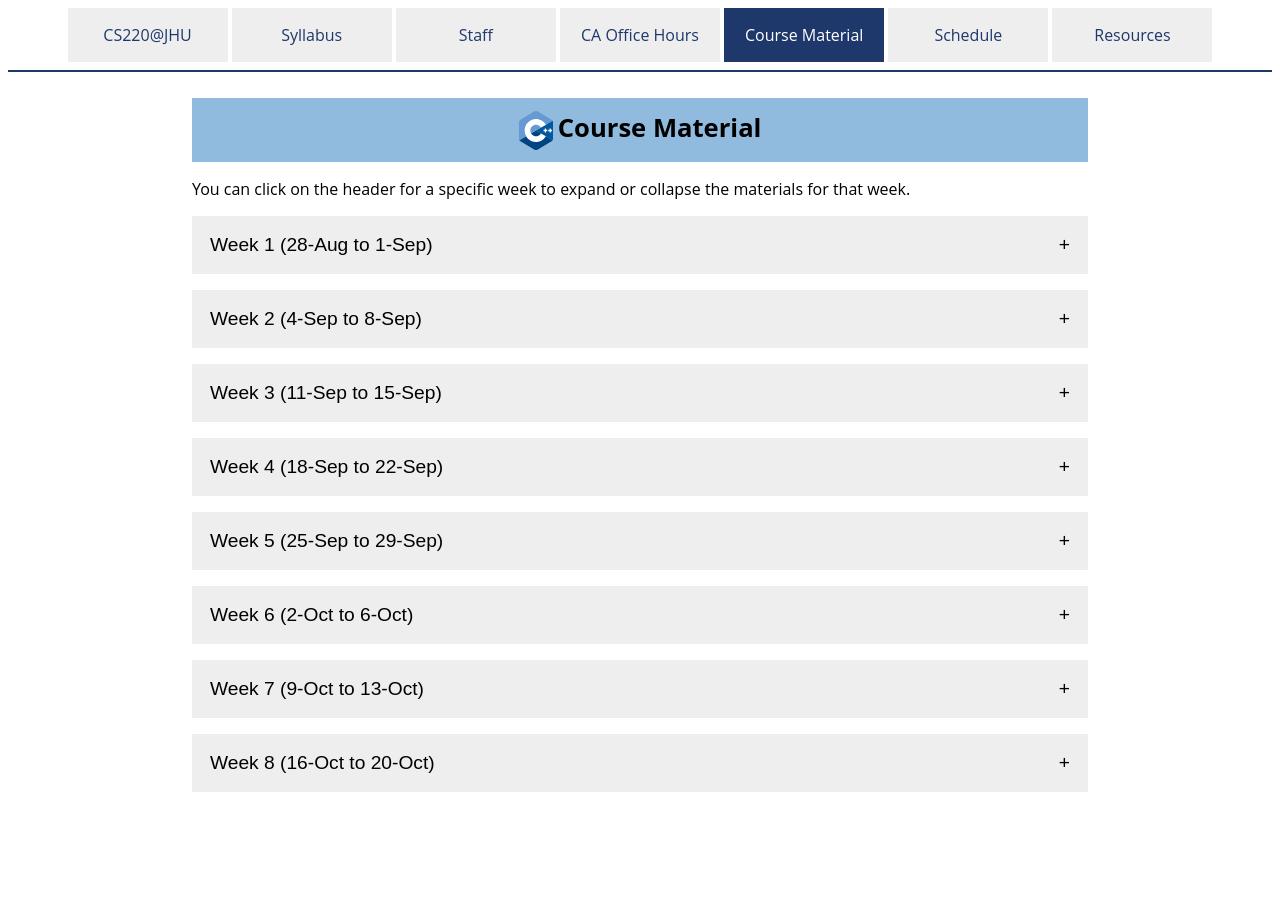
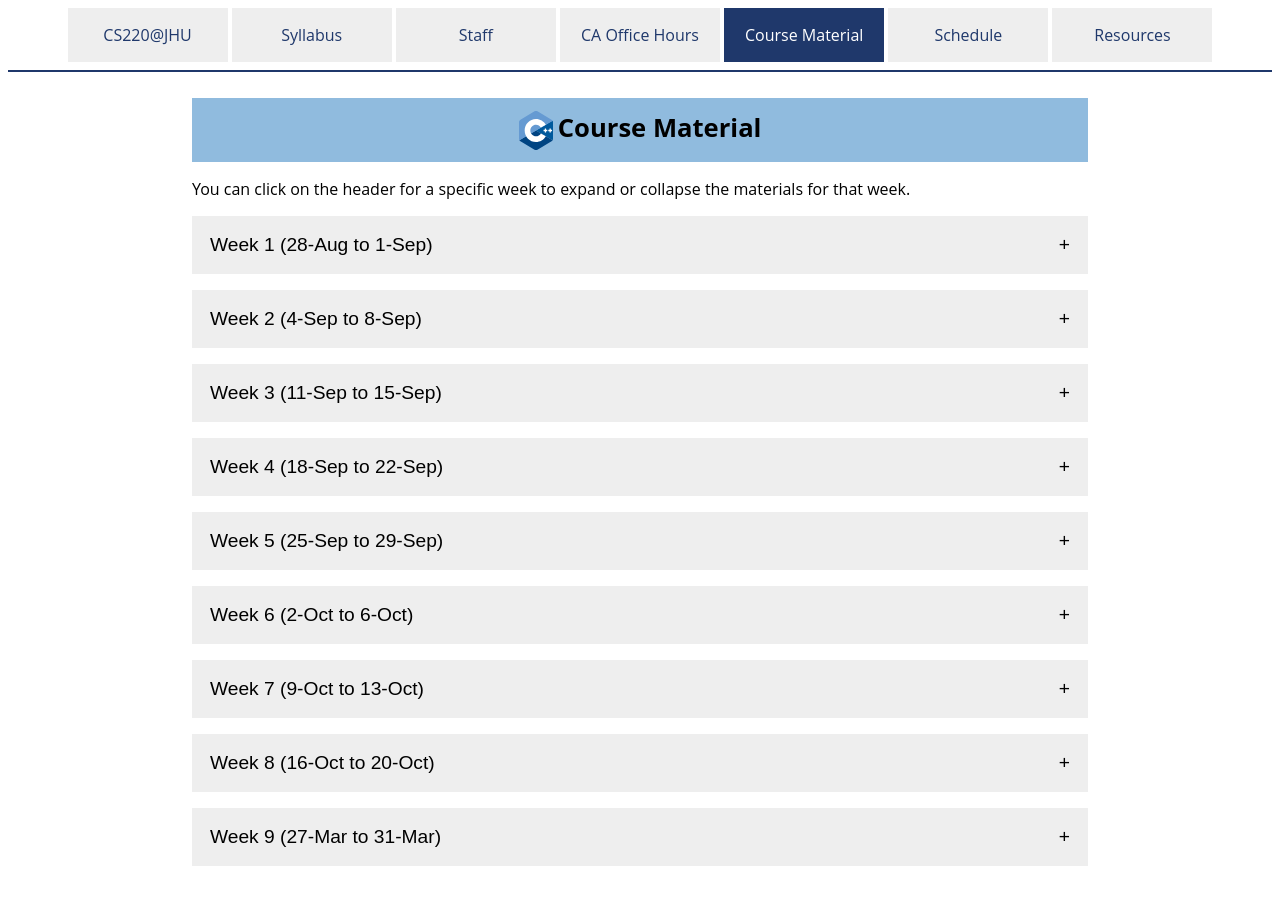
Before and after one commit to jhu-ip/cs220-f23, a Jekyll site: the page built from material.md, in a window 1280 px wide. Built offline with Jekyll 4.4.1, drawn with Linux system fonts in a browser that asks for light colours; part of the change alters nothing that is shown.

Commit message:
added week 9

```diff
--- a/material.md
+++ b/material.md
@@ -388,50 +388,41 @@ the materials for that week.
 </table>
 </div>
 
-<!--
-<a class='external' target='_blank' href='https://jh.hosted.panopto.com/Panopto/Pages/Viewer.aspx?id=04905da6-f193-4a6e-9f3e-ae2300279736'>Introduction to STL and templates</a>
-
-<a href='slides/day23_stl_templates.pdf'>Introduction to STL and templates</a>
-
-<td><a class='external' target='_blank' href=''>STL Containers - map, pair, and tuple</a><br><a class='external' target='_blank' href=''>STL Algorithms</a></td>
-
-<td><a href='slides/day24_more_stl_containers.pdf'>STL Containers - map, pair, and tuple</a><br><a href='slides/day24_stl_algorithms.pdf'>STL Algorithms</a></td>
-
 <button type="button" id="week_9_toggle" class="week_control_button">Week 9 (27-Mar to 31-Mar)</button>
 <div id="week_9" class="collapsible">
 <table>
   <thead>
     <tr>
       <th></th>
-      <th>Day 25 (27-Mar)</th>
-      <th>Day 26 (29-Mar)</th>
-      <th>Day 27 (31-Mar)</th>
+      <th>Day 23 (23-Oct)</th>
+      <th>Day 24 (25-Oct)</th>
+      <th>Day 25 (27-Oct)</th>
     </tr>
   </thead>
   <tbody>
     <tr>
       <td>Videos</td>
+      <a class='external' target='_blank' href='https://jh.hosted.panopto.com/Panopto/Pages/Viewer.aspx?id=04905da6-f193-4a6e-9f3e-ae2300279736'>Introduction to STL and templates</a>
+      <td><a class='external' target='_blank' href='https://jh.hosted.panopto.com/Panopto/Pages/Viewer.aspx?id=c12342a6-6af3-4859-9da6-ae2300279661'>STL Containers - map, pair, and tuple</a><br><a class='external' target='_blank' href='https://jh.hosted.panopto.com/Panopto/Pages/Viewer.aspx?id=c08d312c-963d-485b-84bf-ae23002796be'>STL Algorithms</a></td>
       <td><a class='external' target='_blank' href='https://jh.hosted.panopto.com/Panopto/Pages/Viewer.aspx?id=f35cdf8e-80d0-4d88-b9e3-ae2300279562'>C++ I/O stream and stringstream</a><br><a class='external' target='_blank' href='https://jh.hosted.panopto.com/Panopto/Pages/Viewer.aspx?id=090adf84-0330-4c2f-9c73-ae230027a599'>Intro to Object Oriented Programming</a></td>
-      <td><a class='external' target='_blank' href='https://jh.hosted.panopto.com/Panopto/Pages/Viewer.aspx?id=4fcd7033-f754-429f-b55b-ae230027a516'>References</a><br><a class='external' target='_blank' href='https://jh.hosted.panopto.com/Panopto/Pages/Viewer.aspx?id=d9978853-6c9b-4cc3-b62d-ae230027a4cc'>Dynamic Memory Allocation</a></td>
-      <td><a class='external' target='_blank' href='https://jh.hosted.panopto.com/Panopto/Pages/Viewer.aspx?id=5a1a7afe-6165-4e33-9567-ae230027a431'>C++ Classes</a><br><a class='external' target='_blank' href='https://jh.hosted.panopto.com/Panopto/Pages/Viewer.aspx?id=0e485b33-028d-45e6-be18-ae230027a3d3'>Default Constructors</a></td>
     </tr>
     <tr>
       <td>Slides</td>
+      <a href='slides/day23_stl_templates.pdf'>Introduction to STL and templates</a>
+      <td><a href='slides/day24_more_stl_containers.pdf'>STL Containers - map, pair, and tuple</a><br><a href='slides/day24_stl_algorithms.pdf'>STL Algorithms</a></td>
       <td><a href='slides/day25_cpp_file_io_stringstream.pdf'>C++ I/O stream and stringstream</a><br><a href='slides/day25_intro_to_oo.pdf'>Intro to Object Oriented Programming</a></td>
-      <td><a href='slides/day26_cpp_reference.pdf'>References</a><br><a href='slides/day26_dynamic_memory_allocation.pdf'>Dynamic Memory Allocation</a></td>
-      <td><a href='slides/day27_cpp_classes.pdf'>C++ Classes</a><br><a href='slides/day27_default_constructor.pdf'>Default Constructors</a></td>
     </tr>
     <tr>
       <td>Recap<br>Questions</td>
+      <td><a href='questions/day23.html'>Day 23</a></td>
+      <td><a href='questions/day24.html'>Day 24</a></td>
       <td><a href='questions/day25.html'>Day 25</a></td>
-      <td><a href='questions/day26.html'>Day 26</a></td>
-      <td><a href='questions/day27.html'>Day 27</a></td>
     </tr>
     <tr>
       <td>Exercise</td>
+      <td><a href='exercise/ex23.html'>Exercise 23</a></td>
+      <td><a href='exercise/ex24.html'>Exercise 24</a></td>
       <td><a href='exercise/ex25.html'>Exercise 25</a></td>
-      <td><a href='exercise/ex26.html'>Exercise 26</a></td>
-      <td><a href='exercise/ex27.html'>Exercise 27</a></td>
     </tr>
     <tr>
       <td>Additional<br>Resources</td>
@@ -439,15 +430,17 @@ the materials for that week.
       <td></td>
       <td></td>
     </tr>
-    <tr>
-      <td>Lecture<br>Slides</td>
-      <td><a href='slides/notes/sp23_day25_sec01.pdf'>Day 25 Notes (Sec 01)</a><br><a href='slides/notes/sp23_day25_sec03.pdf'>Day 25 Notes (Sec 03)</a><br><a href='slides/notes/sp23_day25_sec04.pdf'>Day 25 Notes (Sec 04)</a></td>
-      <td><a href='slides/notes/sp23_day26_sec03.pdf'>Day 26 Notes (Sec 03)</a><br><a href='slides/notes/sp23_day26_sec04.pdf'>Day 26 Notes (Sec 04)</a></td>
-      <td><a href='slides/notes/sp23_day27_sec03.pdf'>Day 27 Notes (Sec 03)</a><br><a href='slides/notes/sp23_day27_sec04.pdf'>Day 27 Notes (Sec 04)</a></td>
-    </tr>
   </tbody>
 </table>
 </div>
+
+<!--
+      <td><a href='slides/day26_cpp_reference.pdf'>References</a><br><a href='slides/day26_dynamic_memory_allocation.pdf'>Dynamic Memory Allocation</a></td>
+      <td><a href='slides/day27_cpp_classes.pdf'>C++ Classes</a><br><a href='slides/day27_default_constructor.pdf'>Default Constructors</a></td>
+
+      <td><a class='external' target='_blank' href='https://jh.hosted.panopto.com/Panopto/Pages/Viewer.aspx?id=4fcd7033-f754-429f-b55b-ae230027a516'>References</a><br><a class='external' target='_blank' href='https://jh.hosted.panopto.com/Panopto/Pages/Viewer.aspx?id=d9978853-6c9b-4cc3-b62d-ae230027a4cc'>Dynamic Memory Allocation</a></td>
+      <td><a class='external' target='_blank' href='https://jh.hosted.panopto.com/Panopto/Pages/Viewer.aspx?id=5a1a7afe-6165-4e33-9567-ae230027a431'>C++ Classes</a><br><a class='external' target='_blank' href='https://jh.hosted.panopto.com/Panopto/Pages/Viewer.aspx?id=0e485b33-028d-45e6-be18-ae230027a3d3'>Default Constructors</a></td>
+
 <button type="button" id="week_10_toggle" class="week_control_button">Week 10 (3-Apr to 7-Apr)</button>
 <div id="week_10" class="collapsible">
 <table>
```
